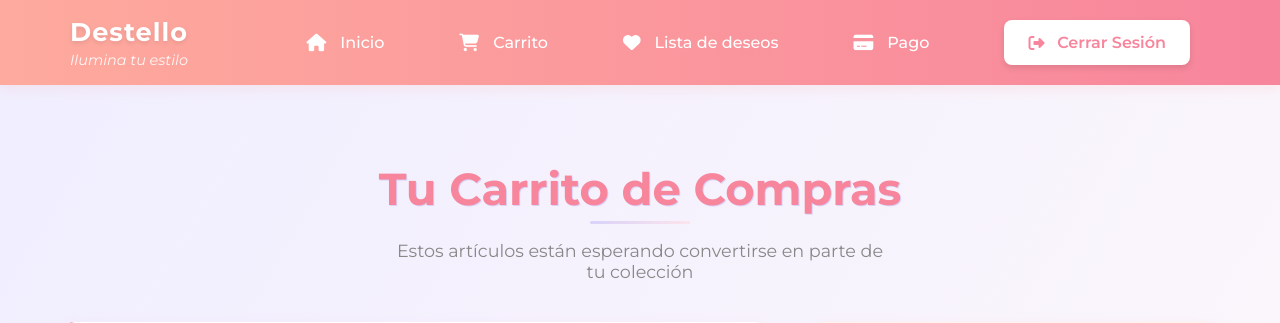
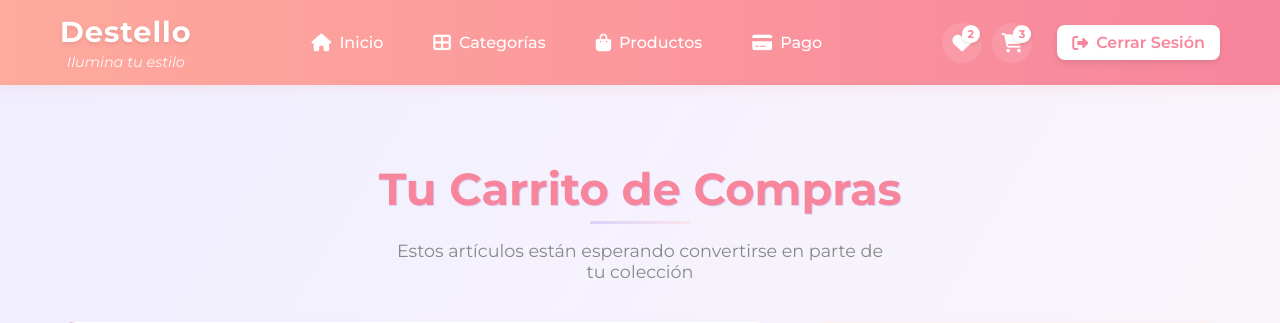
Before and after one commit to destello-so/destello-app, a PHP site: page /cart.php in a window 1280 px wide. Shown: the top 323 px of the page. Run offline with PHP 8.4, Linux system fonts and the light colour scheme; some libraries are stand-ins or nearby versions.

Commit message:
feat: add navbar component

```diff
--- a/components/navbar.php
+++ b/components/navbar.php
@@ -7,38 +7,65 @@
             </a>
         </div>
 
+        <div class="navbar-links">
+            <a href="home.php" class="nav-link">
+                <i class="fas fa-home"></i> Inicio
+            </a>
+            <a href="categories.php" class="nav-link">
+                <i class="fas fa-th-large"></i> Categorías
+            </a>
+            <a href="products.php" class="nav-link">
+                <i class="fas fa-shopping-bag"></i> Productos
+            </a>
+            <a href="checkout.php" class="nav-link">
+                <i class="fas fa-credit-card"></i> Pago
+            </a>
+        </div>
+
+        <div class="navbar-actions">
+            <div class="action-icons">
+                <a href="wishlist.php" class="icon-action">
+                    <div class="icon-badge-container">
+                        <i class="fas fa-heart"></i>
+                        <span class="badge">2</span>
+                    </div>
+                </a>
+                <a href="cart.php" class="icon-action">
+                    <div class="icon-badge-container">
+                        <i class="fas fa-shopping-cart"></i>
+                        <span class="badge">3</span>
+                    </div>
+                </a>
+            </div>
+            <a href="logout.php" class="navbar-button">
+                <i class="fas fa-sign-out-alt"></i> Cerrar Sesión
+            </a>
+        </div>
+
         <div class="navbar-toggle" id="mobile-menu">
             <span class="bar"></span>
             <span class="bar"></span>
             <span class="bar"></span>
         </div>
-
-        <ul class="navbar-menu">
-            <li class="navbar-item">
-                <a href="home.php" class="navbar-link"><i class="fas fa-home"></i> Inicio</a>
-            </li>
-            <li class="navbar-item">
-                <a href="cart.php" class="navbar-link"><i class="fas fa-shopping-cart"></i> Carrito</a>
-            </li>
-            <li class="navbar-item">
-                <a href="wishlist.php" class="navbar-link"><i class="fas fa-heart"></i> Lista de deseos</a>
-            </li>
-            <li class="navbar-item">
-                <a href="checkout.php" class="navbar-link"><i class="fas fa-credit-card"></i> Pago</a>
-            </li>
-            <li class="navbar-item navbar-btn">
-                <a href="logout.php" class="navbar-button"><i class="fas fa-sign-out-alt"></i> Cerrar Sesión</a>
-            </li>
-        </ul>
     </div>
 </nav>
 
+<div class="mobile-menu-container">
+    <ul class="mobile-menu">
+        <li><a href="home.php"><i class="fas fa-home"></i> Inicio</a></li>
+        <li><a href="categories.php"><i class="fas fa-th-large"></i> Categorías</a></li>
+        <li><a href="products.php"><i class="fas fa-shopping-bag"></i> Productos</a></li>
+        <li><a href="checkout.php"><i class="fas fa-credit-card"></i> Pago</a></li>
+        <li><a href="logout.php" class="mobile-button"><i class="fas fa-sign-out-alt"></i> Cerrar Sesión</a></li>
+    </ul>
+</div>
+
 <script>
     const mobileMenu = document.querySelector('#mobile-menu');
-    const navbarMenu = document.querySelector('.navbar-menu');
+    const mobileMenuContainer = document.querySelector('.mobile-menu-container');
 
     mobileMenu.addEventListener('click', function() {
         mobileMenu.classList.toggle('is-active');
-        navbarMenu.classList.toggle('active');
+        mobileMenuContainer.classList.toggle('active');
     });
 </script>
--- a/css/global.css
+++ b/css/global.css
@@ -30,16 +30,12 @@ body {
 .navbar {
     background: linear-gradient(to right, var(--primary-color), var(--secondary-color));
     height: var(--navbar-height);
-    display: flex;
-    justify-content: center;
-    align-items: center;
-    font-size: 1rem;
+    width: 100%;
     position: sticky;
     top: 0;
     z-index: 999;
     box-shadow: var(--box-shadow);
     margin-bottom: 20px;
-    padding: 10px 0;
 }
 
 .navbar-container {
@@ -48,10 +44,12 @@ body {
     align-items: center;
     width: 100%;
     max-width: 1200px;
-    padding: 0 30px;
-    height: var(--navbar-height);
+    height: 100%;
+    margin: 0 auto;
+    padding: 0 20px;
 }
 
+/* Logo */
 .navbar-logo {
     display: flex;
     align-items: center;
@@ -71,7 +69,7 @@ body {
 
 .navbar-logo h1 {
     color: var(--light-text);
-    font-size: 1.6em;
+    font-size: 1.8rem;
     font-weight: 700;
     margin-bottom: 4px;
     letter-spacing: 1px;
@@ -85,201 +83,218 @@ body {
     opacity: 0.9;
 }
 
-.navbar-menu {
+/* Enlaces de navegación */
+.navbar-links {
     display: flex;
     align-items: center;
-    list-style: none;
-    text-align: center;
-    gap: 5px;
+    gap: 20px;
 }
 
-.navbar-item {
-    height: calc(var(--navbar-height) - 20px);
+.nav-link {
+    color: var(--light-text);
+    text-decoration: none;
+    font-weight: 500;
     display: flex;
     align-items: center;
-    padding: 0 20px;
-    position: relative;
+    padding: 8px 15px;
+    border-radius: var(--border-radius);
+    transition: var(--transition);
 }
 
-.navbar-link {
-    color: var(--light-text);
-    display: flex;
-    align-items: center;
-    justify-content: center;
-    text-decoration: none;
-    transition: var(--transition);
-    font-weight: 500;
-    padding: 0 15px;
-    border-radius: var(--border-radius);
-    position: relative;
-}
-
-.navbar-link i {
+.nav-link i {
     margin-right: 8px;
     font-size: 1.1rem;
 }
 
-.navbar-link:hover {
-    color: #ffffff;
+.nav-link:hover {
+    background-color: rgba(255, 255, 255, 0.1);
     transform: translateY(-3px);
-    text-shadow: 0 2px 4px rgba(0, 0, 0, 0.2);
 }
 
-.navbar-link::after {
-    content: '';
-    position: absolute;
-    bottom: -5px;
-    left: 50%;
-    width: 0;
-    height: 3px;
-    background-color: #ffffff;
-    transition: all 0.3s ease;
-    transform: translateX(-50%);
-    border-radius: 3px;
-    opacity: 0;
+/* Acciones a la derecha */
+.navbar-actions {
+    display: flex;
+    align-items: center;
+    gap: 15px;
 }
 
-.navbar-link:hover::after {
-    width: 70%;
-    opacity: 1;
+.action-icons {
+    display: flex;
+    gap: 10px;
+    margin-right: 10px;
 }
 
-.navbar-btn {
+.icon-action {
+    position: relative;
+    width: 40px;
+    height: 40px;
     display: flex;
+    align-items: center;
     justify-content: center;
-    align-items: center;
-    margin-left: 15px;
+    color: white;
+    font-size: 1.2rem;
+    border-radius: 50%;
+    background-color: rgba(255, 255, 255, 0.1);
+    transition: var(--transition);
+    text-decoration: none;
 }
 
+.icon-action:hover {
+    background-color: rgba(255, 255, 255, 0.2);
+    transform: translateY(-3px);
+}
+
+.icon-badge-container {
+    position: relative;
+    display: flex;
+    align-items: center;
+    justify-content: center;
+}
+
+.badge {
+    position: absolute;
+    top: -8px;
+    right: -8px;
+    background-color: white;
+    color: var(--secondary-color);
+    width: 18px;
+    height: 18px;
+    border-radius: 50%;
+    font-size: 0.7rem;
+    font-weight: 700;
+    display: flex;
+    align-items: center;
+    justify-content: center;
+    box-shadow: 0 2px 4px rgba(0, 0, 0, 0.1);
+}
+
+/* Botón de cerrar sesión */
 .navbar-button {
     display: flex;
     align-items: center;
     justify-content: center;
+    padding: 8px 15px;
+    background-color: white;
+    color: var(--secondary-color);
+    border-radius: var(--border-radius);
+    font-weight: 600;
     text-decoration: none;
-    padding: .8em 1.5em;
-    width: 100%;
-    border: none;
-    outline: none;
-    border-radius: var(--border-radius);
-    background: #ffffff;
-    color: var(--secondary-color);
     transition: var(--transition);
-    font-weight: 600;
     box-shadow: 0 3px 6px rgba(0, 0, 0, 0.1);
 }
 
-.navbar-button:hover {
-    background-color: rgba(255, 255, 255, 0.95);
-    color: var(--primary-color);
-    transform: translateY(-3px) scale(1.05);
-    box-shadow: 0 6px 12px rgba(0, 0, 0, 0.15);
+.navbar-button i {
+    margin-right: 8px;
 }
 
+.navbar-button:hover {
+    background-color: #f8f8f8;
+    transform: translateY(-3px);
+    box-shadow: 0 4px 8px rgba(0, 0, 0, 0.15);
+}
+
+/* Botón de menú móvil */
 .navbar-toggle {
     display: none;
+    flex-direction: column;
+    justify-content: space-between;
+    width: 30px;
+    height: 21px;
+    cursor: pointer;
 }
 
-.navbar-button i{
-    margin-right: .8em;
-}
-.navbar-item i {
-    margin-right: .8em;
+.bar {
+    width: 100%;
+    height: 3px;
+    background-color: white;
+    border-radius: 3px;
+    transition: var(--transition);
 }
 
+/* Menú móvil */
+.mobile-menu-container {
+    display: none;
+    width: 100%;
+    background: linear-gradient(to bottom, var(--primary-color), var(--secondary-color));
+    box-shadow: 0 4px 10px rgba(0, 0, 0, 0.1);
+    position: absolute;
+    top: var(--navbar-height);
+    left: 0;
+    z-index: 998;
+    padding: 20px;
+    transform: translateY(-100%);
+    transition: transform 0.3s ease;
+}
 
-@media screen and (max-width: 1160px) {
-    .navbar-container {
-        padding: 0 30px;
-    }
-    .navbar-menu {
-        display: flex;
-        flex-direction: column;
-        width: 100%;
-        position: absolute;
-        top: var(--navbar-height);
-        left: -100%;
-        opacity: 1;
-        transition: all 0.5s ease;
-        gap: 10px;
-    }
+.mobile-menu-container.active {
+    transform: translateY(0);
+}
 
-    .navbar-menu.active {
-        background: linear-gradient(to bottom, var(--primary-color), var(--secondary-color));
-        left: 0;
-        opacity: 1;
-        transition: all 0.5s ease;
-        z-index: 1;
-        padding: 20px 0;
-        box-shadow: var(--box-shadow);
-        border-radius: 0 0 15px 15px;
-    }
+.mobile-menu {
+    list-style: none;
+    display: flex;
+    flex-direction: column;
+    gap: 15px;
+}
 
-    .navbar-item {
-        height: 60px;
-        padding: 0;
-        width: 100%;
-        display: flex;
-        justify-content: center;
-    }
+.mobile-menu li a {
+    color: white;
+    text-decoration: none;
+    font-weight: 500;
+    display: flex;
+    align-items: center;
+    padding: 12px 15px;
+    border-radius: var(--border-radius);
+    transition: var(--transition);
+}
 
-    .navbar-link {
-        width: 90%;
-        display: flex;
-        text-align: center;
-        padding: 15px;
-        font-size: 1.1rem;
-        border-radius: 30px;
-    }
+.mobile-menu li a i {
+    margin-right: 10px;
+}
 
-    .navbar-link:hover {
-        background-color: rgba(255, 255, 255, 0.15);
-    }
+.mobile-menu li a:hover {
+    background-color: rgba(255, 255, 255, 0.1);
+}
 
-    .navbar-link::after {
+.mobile-button {
+    background-color: white;
+    color: var(--secondary-color) !important;
+    margin-top: 10px;
+    font-weight: 600;
+    text-align: center;
+    justify-content: center;
+}
+
+/* Media queries */
+@media screen and (max-width: 992px) {
+    .navbar-links {
         display: none;
     }
 
-    .navbar-btn {
-        margin: 15px auto;
-        width: 80%;
-
+    .navbar-toggle {
+        display: flex;
     }
 
+    .mobile-menu-container {
+        display: block;
+    }
 
     .navbar-button {
-        width: 100%;
-        height: 50px;
-        font-size: 1.1rem;
-        border-radius: 30px;
+        display: none;
+    }
+}
+
+@media screen and (max-width: 576px) {
+    .navbar-logo h1 {
+        font-size: 1.5rem;
     }
 
-    .navbar-toggle {
-        display: block;
-        cursor: pointer;
-        margin-right: 10px;
-        padding: 10px;
+    .logo-tagline {
+        font-size: 0.8rem;
     }
 
-    .navbar-toggle .bar {
-        display: block;
-        width: 25px;
-        height: 3px;
-        margin: 5px auto;
-        transition: all 0.3s ease-in-out;
-        background-color: #ffffff;
-        border-radius: 2px;
-    }
-
-    .navbar-toggle.is-active .bar:nth-child(1) {
-        transform: translateY(8px) rotate(45deg);
-    }
-
-    .navbar-toggle.is-active .bar:nth-child(2) {
-        opacity: 0;
-    }
-
-    .navbar-toggle.is-active .bar:nth-child(3) {
-        transform: translateY(-8px) rotate(-45deg);
+    .action-icons {
+        margin-right: 0;
     }
 }
 
```
